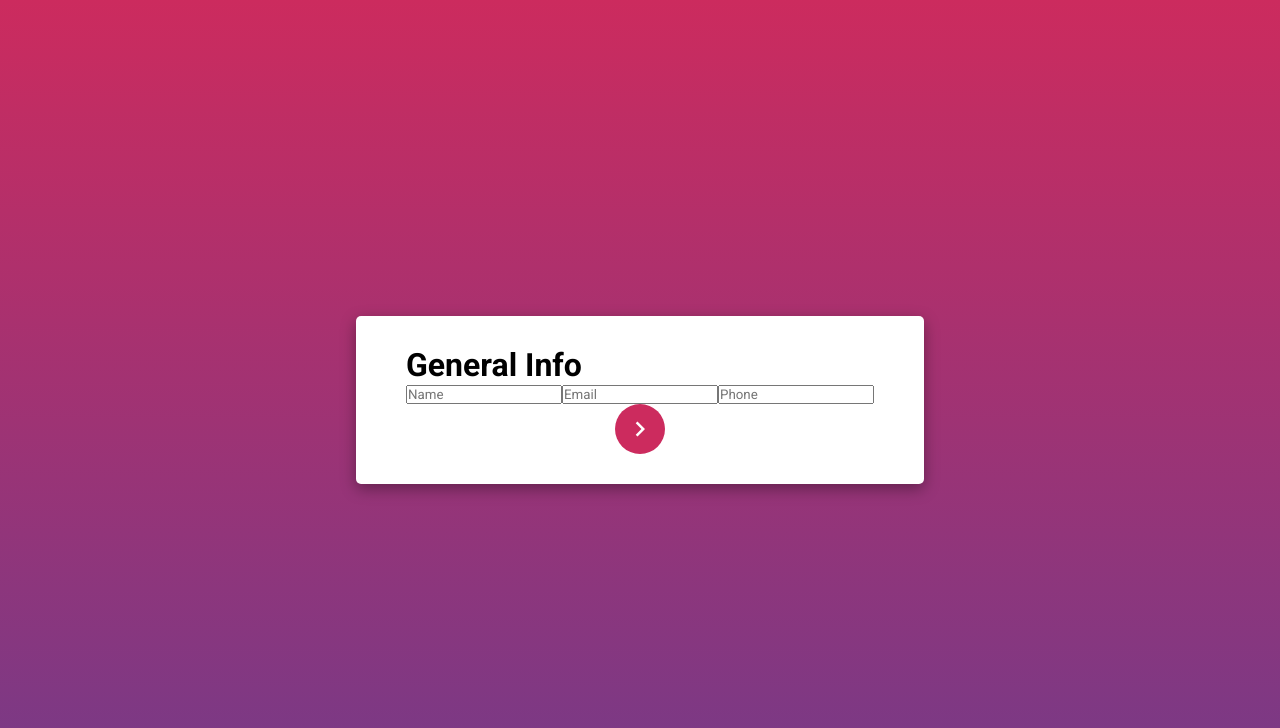
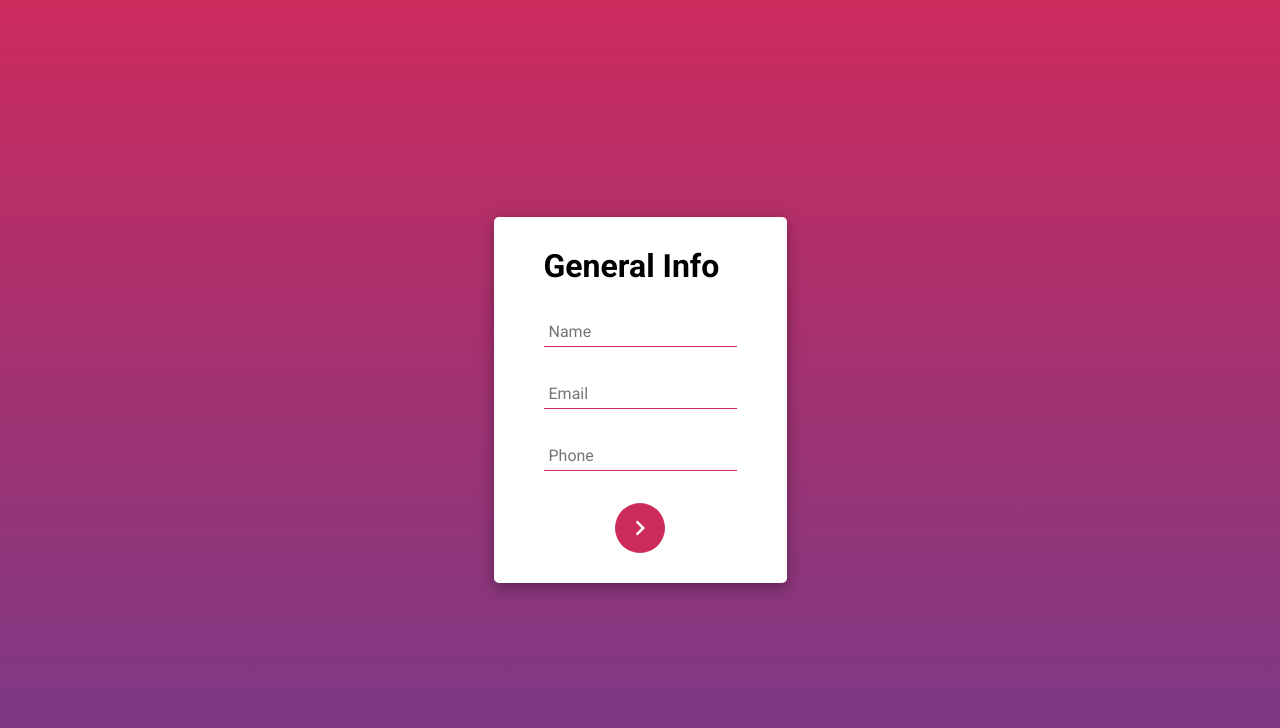
Before and after one commit to amora7741/CVApp, a React (Vite) app: page / in a window 1280 px wide. Shown: the top 728 px of the page. Built offline with nearby package versions, Linux system fonts and the light colour scheme.

Commit message:
Add styling for form

```diff
--- a/src/App.css
+++ b/src/App.css
@@ -3,6 +3,7 @@
 :root {
   --rounded-corners: 5px;
   --box-shadow: rgba(0, 0, 0, 0.35) 0px 5px 15px;
+  --primary: #cc2b5e;
 }
 
 * {
@@ -46,7 +47,7 @@ button {
   justify-content: center;
   cursor: pointer;
   padding: 10px;
-  background-color: #cc2b5e;
+  background-color: var(--primary);
   color: white;
   border: none;
   border-radius: var(--rounded-corners);
@@ -65,10 +66,35 @@ button:hover {
 
 .buttons {
   display: flex;
-  gap: 5px;
+  gap: 10px;
   justify-content: center;
 }
 
 .paging {
   border-radius: 100%;
 }
+
+form {
+  display: flex;
+  flex-direction: column;
+  gap: 2rem;
+}
+
+form section {
+  display: flex;
+  flex-direction: column;
+  gap: 2rem;
+}
+
+input {
+  padding: 5px;
+  outline: none;
+  border: none;
+  border-bottom: 1px solid var(--primary);
+  transition: border-bottom 0.3s ease;
+  font-size: 1rem;
+}
+
+input:focus {
+  border-bottom: 1px solid black;
+}
```
